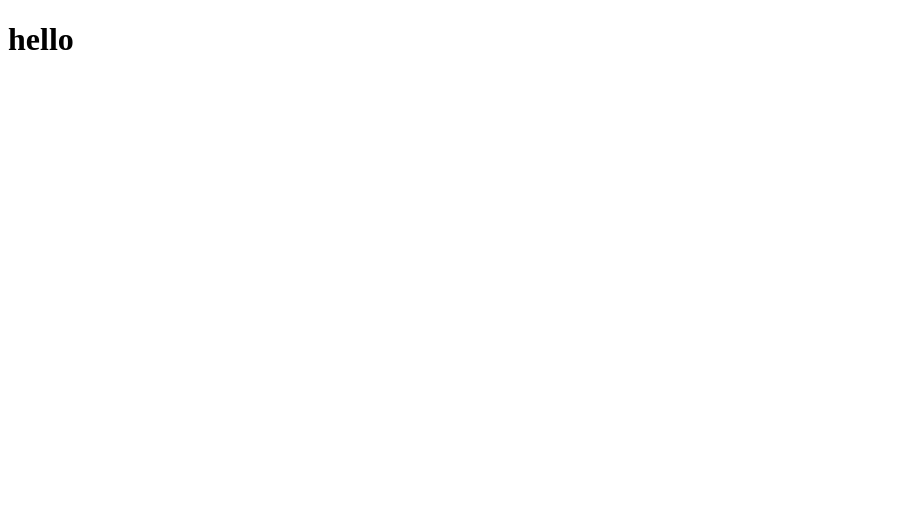
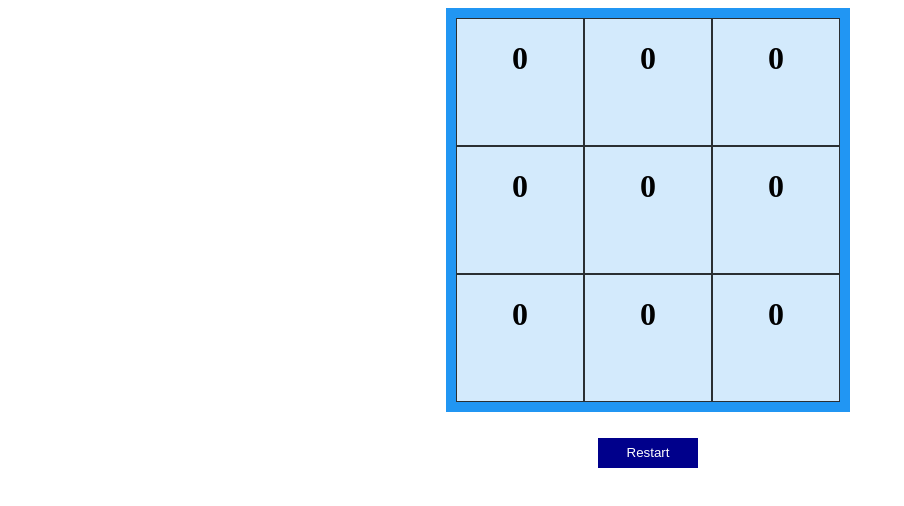
Before and after one commit to NwinNwin/Tic-Tac-Toe, a React (Create React App) app in the folder client/: page / in a window 1280 px wide. Shown: the top 506 px of the page, without its empty margins (0-904 px from the left). Built offline with nearby package versions, Linux system fonts and the light colour scheme; the HTML template or start-up script is replaced by a standard one.

Commit message:
create functional board but not yet determine win

```diff
--- a/client/src/App.css
+++ b/client/src/App.css
@@ -0,0 +1,33 @@
+body {
+  width: 100%;
+  height: 100%;
+}
+
+.board {
+  margin: 0 auto;
+  width: 30vw;
+  height: 30vw;
+  display: grid;
+  grid-template-columns: auto auto auto;
+  background-color: #2196f3;
+  padding: 10px;
+}
+
+.box {
+  background-color: rgba(255, 255, 255, 0.8);
+  border: 1px solid rgba(0, 0, 0, 0.8);
+  text-align: center;
+}
+
+.game-container {
+  text-align: center;
+}
+
+.restart-btn {
+  height: 30px;
+  width: 100px;
+  margin: 2%;
+  border: 0;
+  background-color: darkblue;
+  color: white;
+}
--- a/client/src/App.js
+++ b/client/src/App.jsx
@@ -1,9 +1,10 @@
 import "./App.css";
+import Game from "./components/Game";
 
 function App() {
   return (
     <div className="App">
-      <h1> hello</h1>
+      <Game />
     </div>
   );
 }
--- /dev/null
+++ b/client/src/components/Game.jsx
@@ -0,0 +1,55 @@
+import React, { useState } from "react";
+
+export default function Game() {
+  const [game, setGame] = useState([
+    { id: 0, value: 0 },
+    { id: 1, value: 0 },
+    { id: 2, value: 0 },
+    { id: 3, value: 0 },
+    { id: 4, value: 0 },
+    { id: 5, value: 0 },
+    { id: 6, value: 0 },
+    { id: 7, value: 0 },
+    { id: 8, value: 0 },
+  ]);
+  const [turn, setTurn] = useState(1);
+
+  //[0, 0, 0]
+  //[0, 0, 0]
+  //[0, 0, 0]
+  //Empty: 0
+  //X: 1
+  //O: 2
+
+  //when each box get clicked (set box to that value, switch turn)
+  function handleBoxClick(id) {
+    setGame((prev) => prev.map((box) => (box.id === id && box.value == 0 ? { ...box, value: turn } : box)));
+    setTurn((prev) => (prev == 1 ? 2 : 1));
+  }
+
+  //restart game
+  function restartGame() {
+    setGame((prev) => prev.map((box) => ({ ...box, value: 0 })));
+    setTurn(1);
+  }
+
+  const renderBoard = game.map((ele) => (
+    <div
+      className="box"
+      onClick={() => {
+        handleBoxClick(ele.id);
+      }}
+    >
+      <h1>{ele.value}</h1>
+    </div>
+  ));
+
+  return (
+    <div className="game-container">
+      <div className="board">{renderBoard}</div>
+      <button onClick={restartGame} className="restart-btn">
+        Restart
+      </button>
+    </div>
+  );
+}
```
